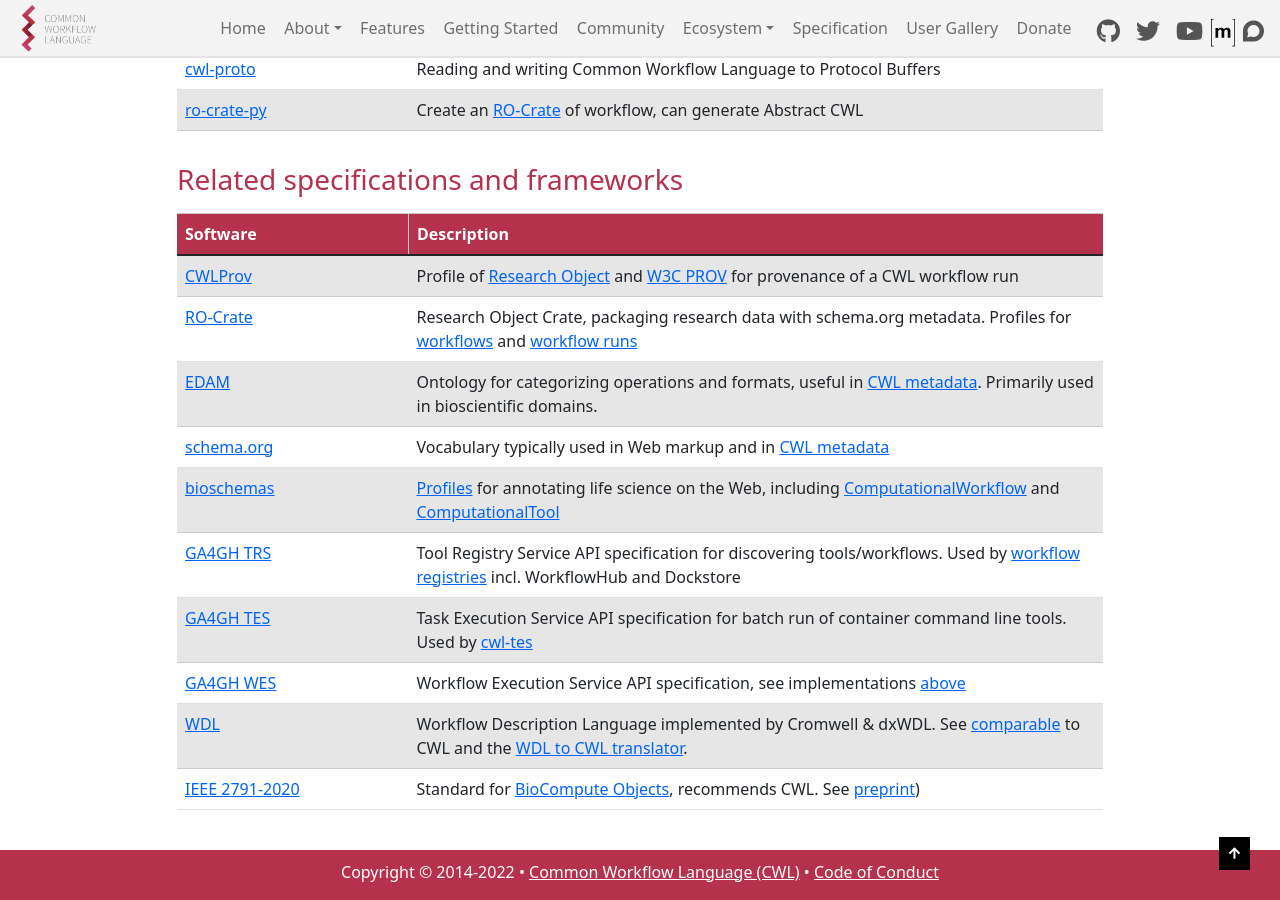
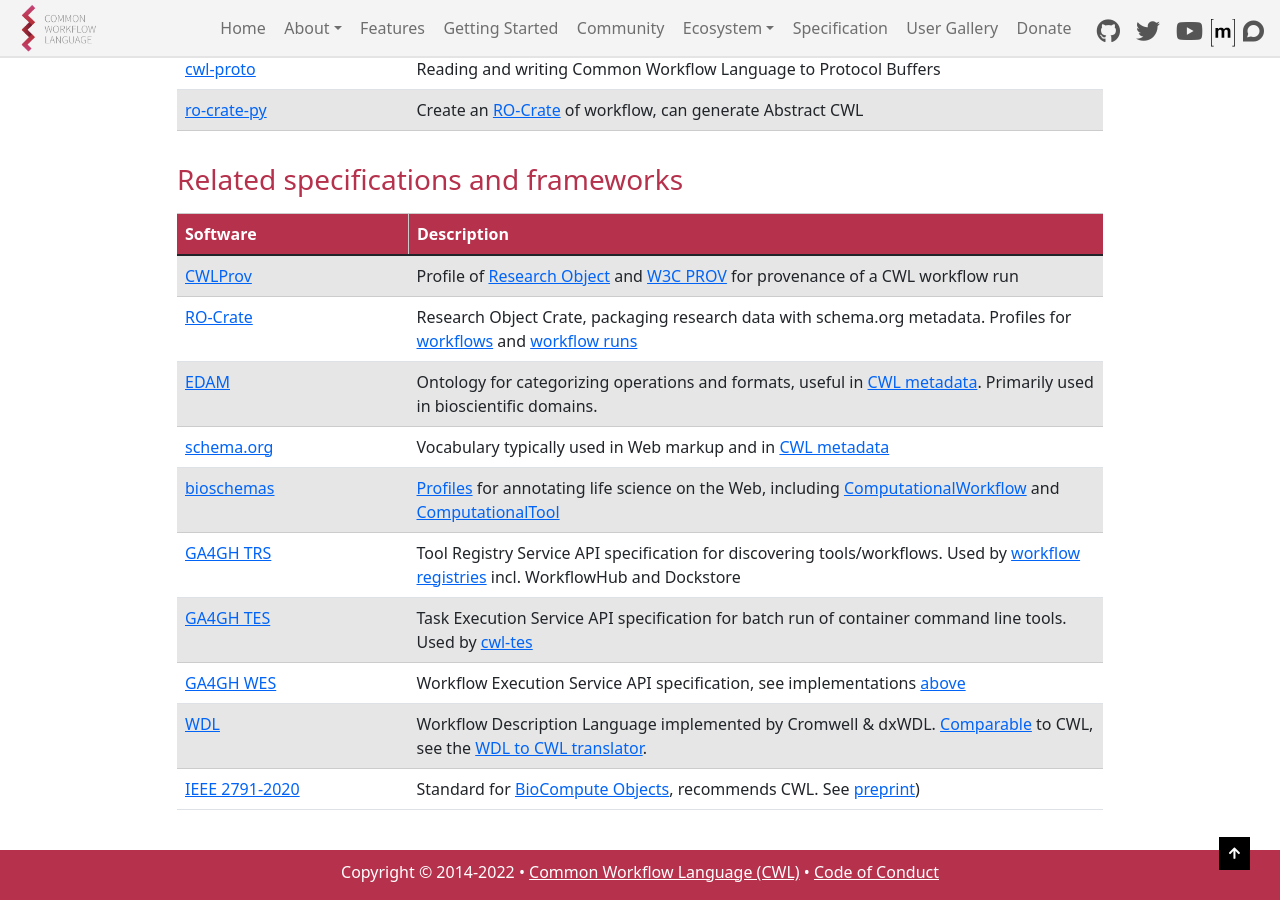
Before and after one commit to common-workflow-language/cwl-website, a Jekyll site: the page built from content/tools.md, in a window 1280 px wide and 900 px high, scrolled down 3474 px. Built offline with Jekyll 4.4.1, drawn with Linux system fonts in a browser that asks for light colours.

Commit message:
rephrase on WDL

```diff
--- a/content/tools.md
+++ b/content/tools.md
@@ -127,5 +127,5 @@
 |[GA4GH TRS](https://github.com/ga4gh/tool-registry-service-schemas)|Tool Registry Service API specification for discovering tools/workflows. Used by [workflow registries](/repos/) incl. WorkflowHub and Dockstore |
 |[GA4GH TES](https://github.com/ga4gh/task-execution-schemas)|Task Execution Service API specification for batch run of container command line tools. Used by [cwl-tes](https://github.com/ohsu-comp-bio/cwl-tes) |
 |[GA4GH WES](https://github.com/ga4gh/workflow-execution-service-schemas)|Workflow Execution Service API specification, see implementations [above](#execution)|
-|[WDL](https://github.com/openwdl/wdl)|Workflow Description Language implemented by Cromwell & dxWDL. See [comparable](https://github.com/dnanexus/dxCompiler/blob/main/doc/CWL_v1.2.0_to_WDL_v1.md) to CWL and the [WDL to CWL translator](https://github.com/common-workflow-lab/wdl-cwl-translator). |
+|[WDL](https://github.com/openwdl/wdl)|Workflow Description Language implemented by Cromwell & dxWDL. [Comparable](https://github.com/dnanexus/dxCompiler/blob/main/doc/CWL_v1.2.0_to_WDL_v1.md) to CWL, see the [WDL to CWL translator](https://github.com/common-workflow-lab/wdl-cwl-translator). |
 |[IEEE 2791-2020](https://doi.org/10.1109/IEEESTD.2020.9094416)|Standard for [BioCompute Objects](https://biocomputeobject.org/), recommends CWL. See [preprint](https://www.research.manchester.ac.uk/portal/en/publications/ieee-standard-for-bioinformatics-analyses-generated-by-highthroughput-sequencing-hts-to-facilitate-communication(936de52b-ac53-4f0e-9927-77fd7073e88d).html)) |
```
